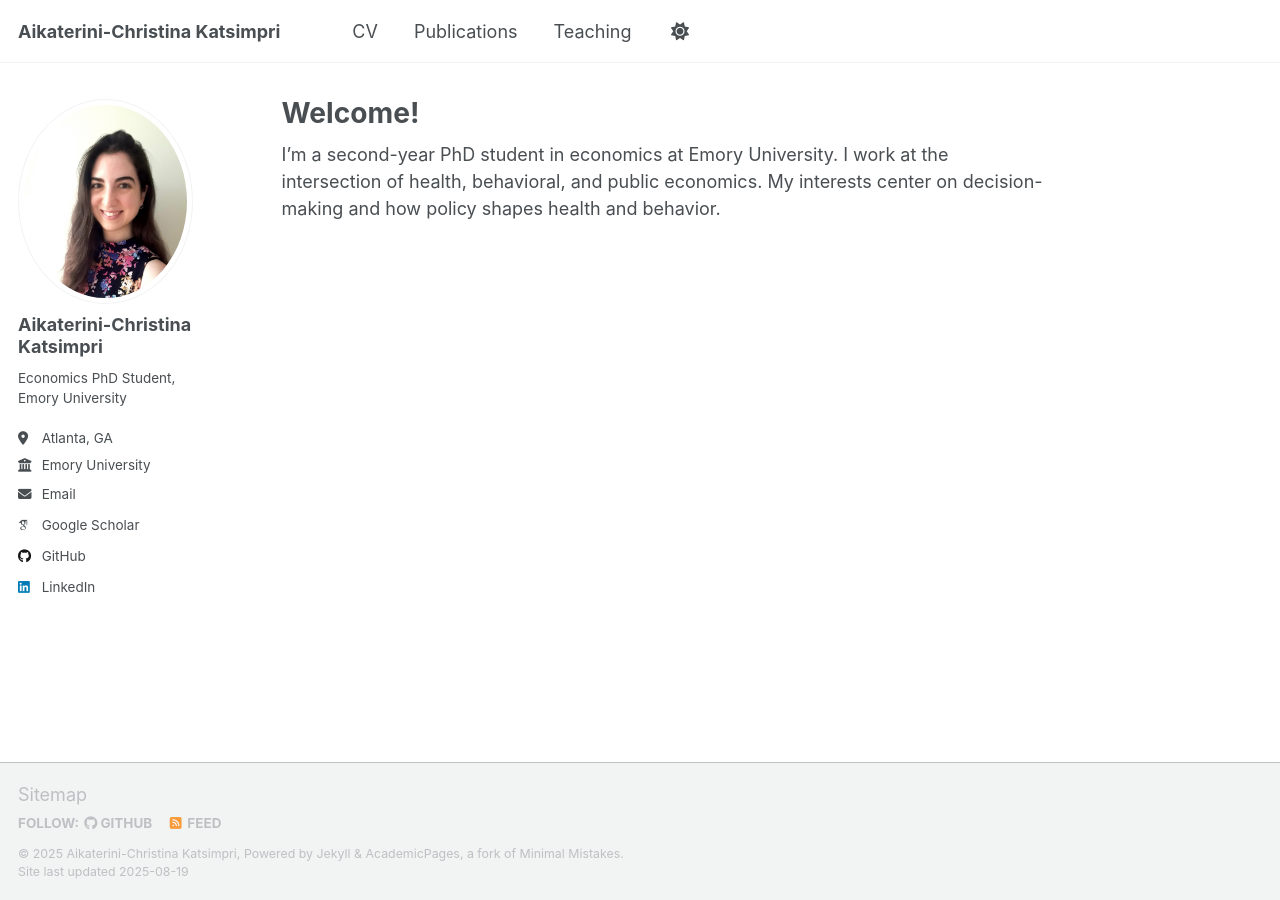
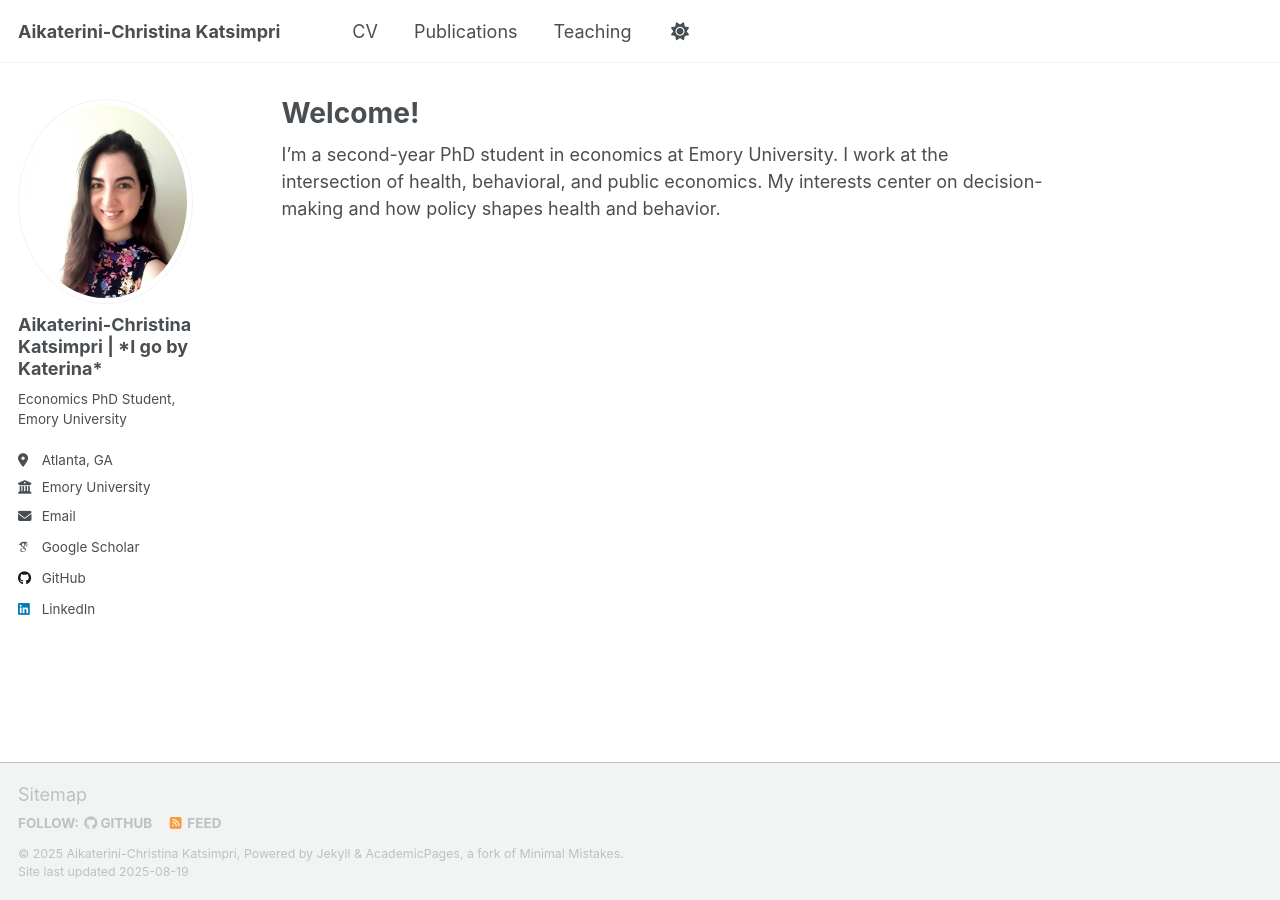
Before and after one commit to akatsim22/akatsim22.github.io, a Jekyll site: the page built from index.md, in a window 1280 px wide. Built offline with Jekyll 4.4.1, drawn with Linux system fonts in a browser that asks for light colours; some web fonts are replaced; a script that is not in the unit is left out.

Commit message:
Update _config.yml

```diff
--- a/_config.yml
+++ b/_config.yml
@@ -24,7 +24,7 @@ repository               : "akatsim22/akatsim22.github.io"
 author:
   # Biographic information
   avatar           : "Katsimpri_Photo_cropped_2.jpg"
-  name             : "Aikaterini-Christina Katsimpri"
+  name             : "Aikaterini-Christina Katsimpri | *I go by Katerina*"
   pronouns         : # example: "she/her"
   bio              : "Economics PhD Student, Emory University"
   location         : "Atlanta, GA"
```
